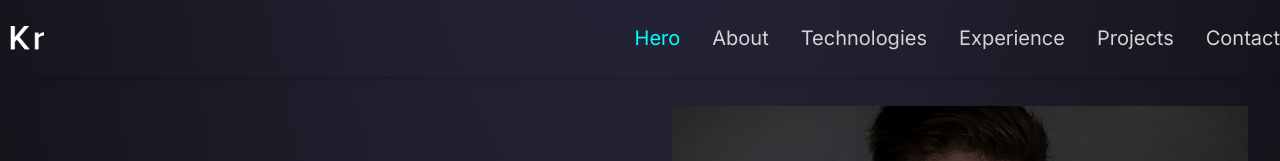
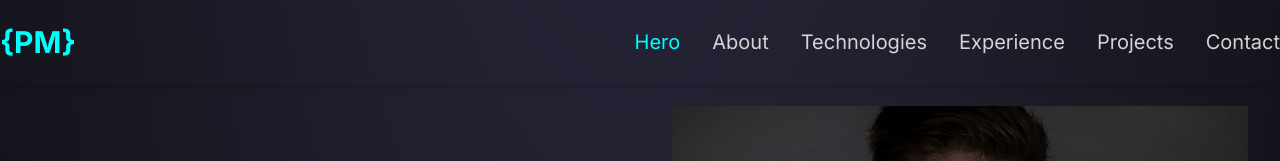
Before and after one commit to petrmichal0/main-website-frontend, a React (Vite) app: page / in a window 1280 px wide. Shown: the top 161 px of the page. Built offline with nearby package versions, Linux system fonts and the light colour scheme.

Commit message:
UPDATE logo

```diff
--- a/src/components/Navbar.tsx
+++ b/src/components/Navbar.tsx
@@ -2,7 +2,6 @@ import { Link } from "react-scroll"; // Import pro smooth scroll
 import { useState, useEffect } from "react";
 import { motion } from "framer-motion"; // Import pro animace
 import { FaBars, FaTimes } from "react-icons/fa"; // Import ikony hamburger a cancel (křížek)
-import logo from "../assets/kevinRushLogo.png";
 
 const Navbar = () => {
   const navbarHeight = 96; // Výška navigace (6rem = 96px)
@@ -67,9 +66,9 @@ const Navbar = () => {
               spy={true}
               onSetActive={() => setActiveSection("hero")}
               onClick={() => setActiveSection("hero")}
-              className="cursor-pointer"
+              className="cursor-pointer text-3xl font-bold text-cyan-300"
             >
-              <img className="mx-2 w-10" src={logo} alt="logo" />
+              {`{PM}`}
             </Link>
           </motion.div>
 
```
